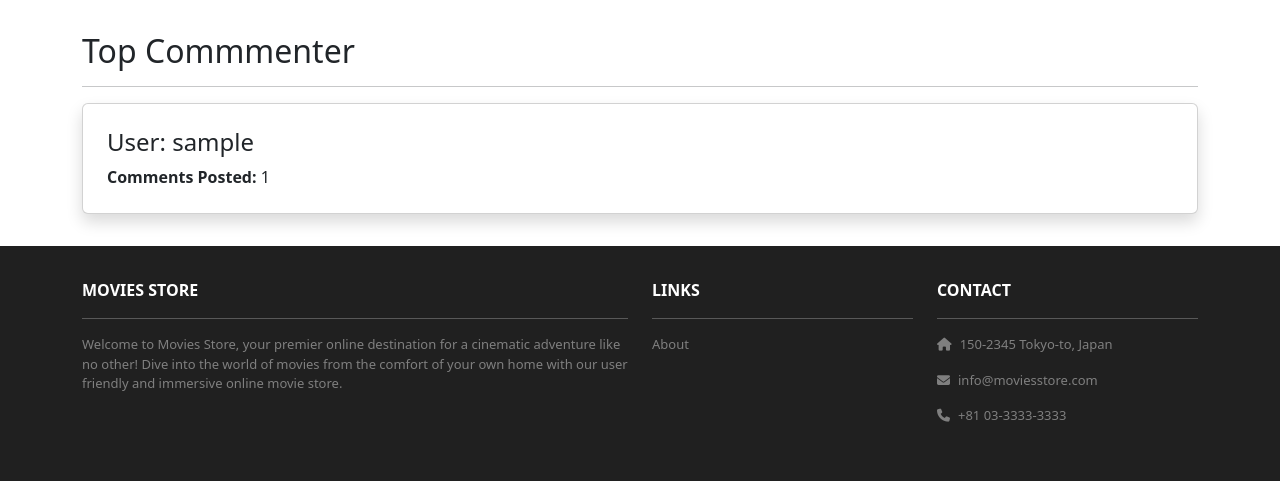
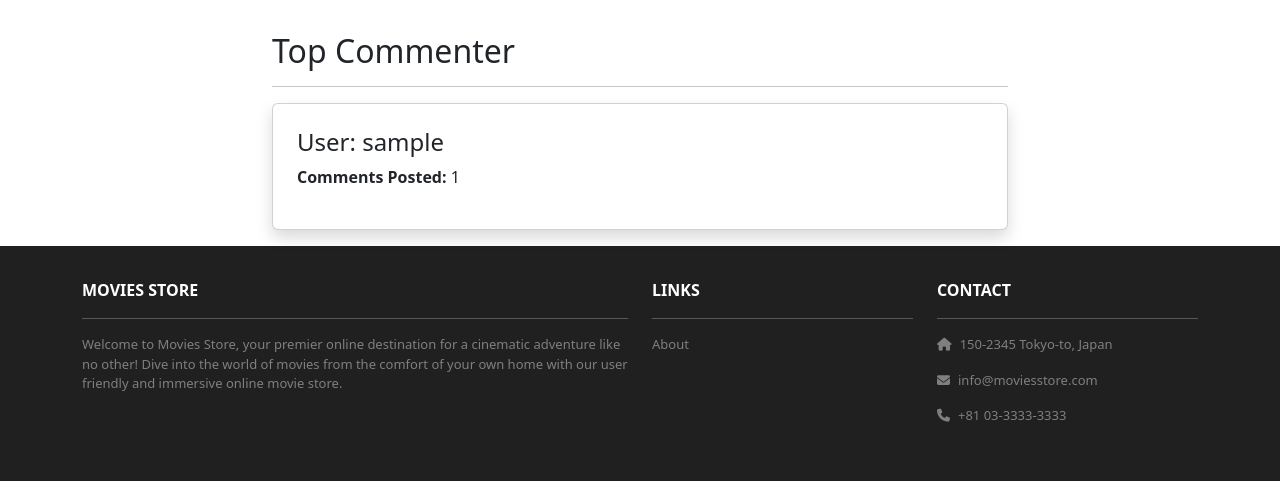
Before and after one commit to Runningbird20/moviesstore, a Django app: template movies/templates/movies/top_commenter.html in a window 1280 px wide. Shown: the part 82-563 px from the top of the page. Run offline with Django 5.2, Linux system fonts and the light colour scheme; the template is opened without the code that fills it: most values are stand-ins (such as "Sample title", 1, 10 or a date in 2020); some libraries are stand-ins or nearby versions.

Commit message:
Update top_commenter.html

```diff
--- a/movies/templates/movies/top_commenter.html
+++ b/movies/templates/movies/top_commenter.html
@@ -3,22 +3,19 @@
 <div class="p-3">
     <div class="container">
         <div class="row mt-3">
-            <div class="col mx-auto mb-3">
-                <h2>Top Commmenter</h2>
+            <div class="col-md-8 mx-auto">
+                <h2>Top Commenter</h2>
                 <hr />
-
                 {% if template_data.top_user %}
                     <div class="card shadow p-4">
-                        <h4>User: {{ template_data.top_user.user_username }} </h4>
-                        <p class="mb-0">
-                            <b> Comments Posted: </b> {{ template_data.top_user.comment_count }}
-                        </p>
+                        <h4>User: {{ template_data.top_user.user__username }}</h4>
+                        <p><b>Comments Posted:</b> {{ template_data.top_user.comment_count }}</p>
                     </div>
-                {%else %}
+                {% else %}
                     <div class="alert alert-secondary">
                         No comments have been posted yet.
                     </div>
-                {%endif%}
+                {% endif %}
             </div>
         </div>
     </div>
```
